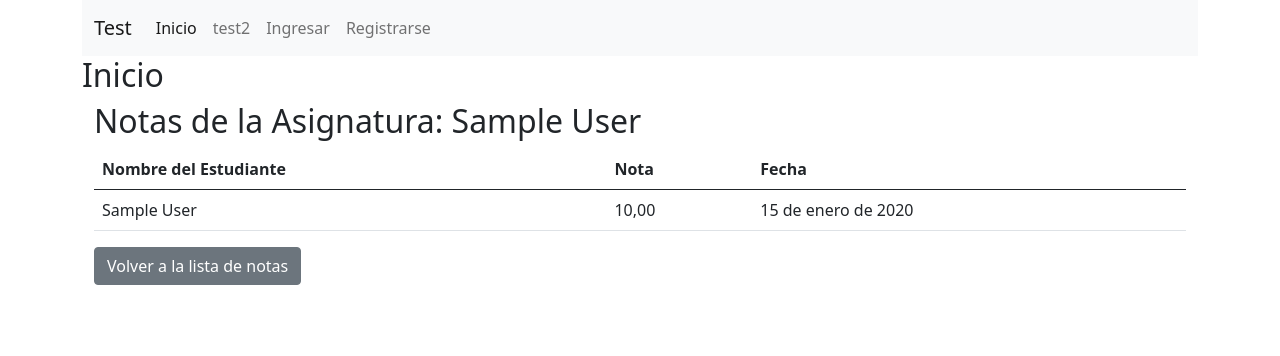
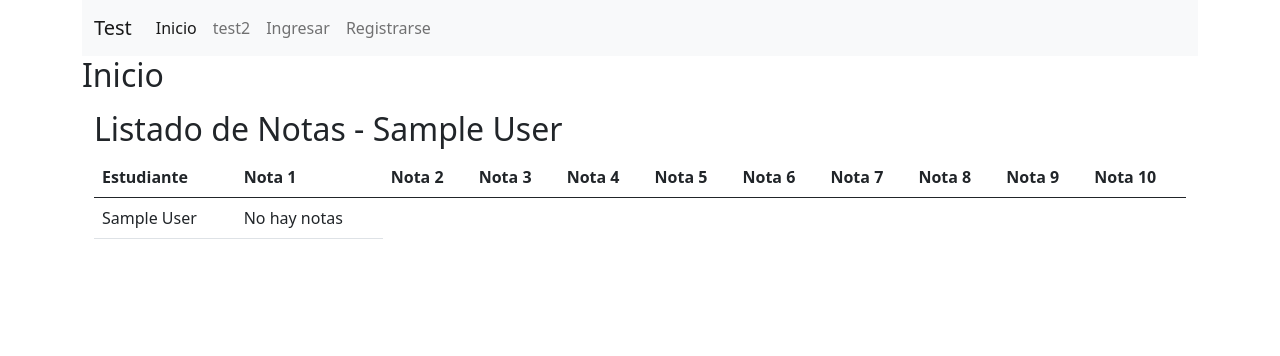
Before and after one commit to VadasmeC/Portafolio-De-TItulos, a Django app: template Fase 2/projecto/core/templates/notas/lista_notas.html in a window 1280 px wide. Shown: the top 356 px of the page. Run offline with Django 4.2, Linux system fonts and the light colour scheme; tables that the repository leaves empty hold one stand-in row (values such as "Sample post"); the template is opened without the code that fills it: values that come from a table or form of the project are taken from there, most other values are stand-ins (such as "Sample title", 1, 10 or a date in 2020).

Commit message:
dev3 notas casi terminado

```diff
--- a/Fase 2/projecto/core/templates/notas/lista_notas.html
+++ b/Fase 2/projecto/core/templates/notas/lista_notas.html
@@ -1,31 +1,37 @@
 {% extends 'core/base.html' %}
+{% load static %}
+{% load custom_filters %}  <!-- Carga el template tag aquí -->
 
 {% block content %}
-<div class="container">
-    <h2>Notas de la Asignatura: {{ asignatura.ASI_NOMBRE }}</h2>
+    <div class="container mt-3">
+        <h2>Listado de Notas - {{ asignatura.ASI_NOMBRE }}</h2>
+
         <table class="table">
             <thead>
                 <tr>
-                <th>Nombre del Estudiante</th>
-                <th>Nota</th>
-                <th>Fecha</th>
-
+                    <th scope="col">Estudiante</th>
+                    {% for i in max_notas|range_filter %}  <!-- Usa el nuevo filtro -->
+                        <th scope="col">Nota {{ forloop.counter }}</th>
+                    {% endfor %}
                 </tr>
             </thead>
             <tbody>
-            {% for nota in notas %}
+                {% for estudiante in estudiantes %}
                     <tr>
-                <td>{{ nota.NOTA_PEPE_ID.PEPE_PERS_ID.PERS_NOMBRECOMPLETO }}</td>
+                        <td>{{ estudiante.PEPE_PERS_ID.PERS_NOMBRECOMPLETO }}</td>
+                        {% for nota in notas_por_estudiante|get_item:estudiante.PEPE_ID %}
                             <td>{{ nota.NOTA_VALOR }}</td>
-                <td>{{ nota.NOTA_FECHACREACION }}</td>
-            </tr>
                         {% empty %}
-            <tr>
-                <td colspan="5">No hay notas disponibles para esta asignatura.</td>
+                            <td>No hay notas</td>
+                        {% endfor %}
+                        {% if notas_por_estudiante|get_item:estudiante.PEPE_ID|length < max_notas %}
+                            {% for j in max_notas|range_filter|length|get_item:estudiante.PEPE_ID|length %}
+                                <td></td>  <!-- Celdas vacías para notas que no existen -->
+                            {% endfor %}
+                        {% endif %}
                     </tr>
                 {% endfor %}
             </tbody>
         </table>
-    <a href="{% url 'lista_notas' %}" class="btn btn-secondary">Volver a la lista de notas</a>
     </div>
 {% endblock %}
--- /dev/null
+++ b/Fase 2/projecto/core/templatetags/custom_filters.py
@@ -0,0 +1,11 @@
+from django import template
+
+register = template.Library()
+
+@register.filter
+def range_filter(value):
+    return range(value)
+
+@register.filter
+def get_item(dictionary, key):
+    return dictionary.get(key)
--- a/Fase 2/projecto/notas/models.py
+++ b/Fase 2/projecto/notas/models.py
@@ -1,5 +1,5 @@
 from django.db import models
-from accounts.models import PersonasPerfiles, Cursos
+from accounts.models import PersonasPerfiles, Cursos, Asignaturas
 
 # Create your models here.
 
@@ -11,6 +11,7 @@ class Notas(models.Model):
     # Relaciones
     NOTA_PEPE_ID = models.ForeignKey(PersonasPerfiles, on_delete=models.CASCADE, verbose_name='Alumno')
     NOTA_CURS_ID = models.ForeignKey(Cursos, on_delete=models.CASCADE, verbose_name='Curso')
+    NOTA_ASIG_ID = models.ForeignKey(Asignaturas, on_delete=models.CASCADE,null=True, blank=True, verbose_name='Asignatura')
 
     class Meta:
         verbose_name = 'Nota'
@@ -18,4 +19,4 @@ class Notas(models.Model):
         ordering = ['-NOTA_FECHACREACION']
 
     def __str__(self):
-        return self.NOTA_VALOR
+        return f'Nota{self.NOTA_VALOR}'
```
Also changed, not shown: Fase 2/projecto/JoKaVi/settings.py (+5 -3 lines), Fase 2/projecto/core/views.py (+21 -3 lines), Fase 2/projecto/core/templatetags/__init__.py (added), Fase 2/projecto/notas/migrations/0002_notas_nota_asig_id.py (added). Lines whose indentation alone changed are shown as unchanged.
